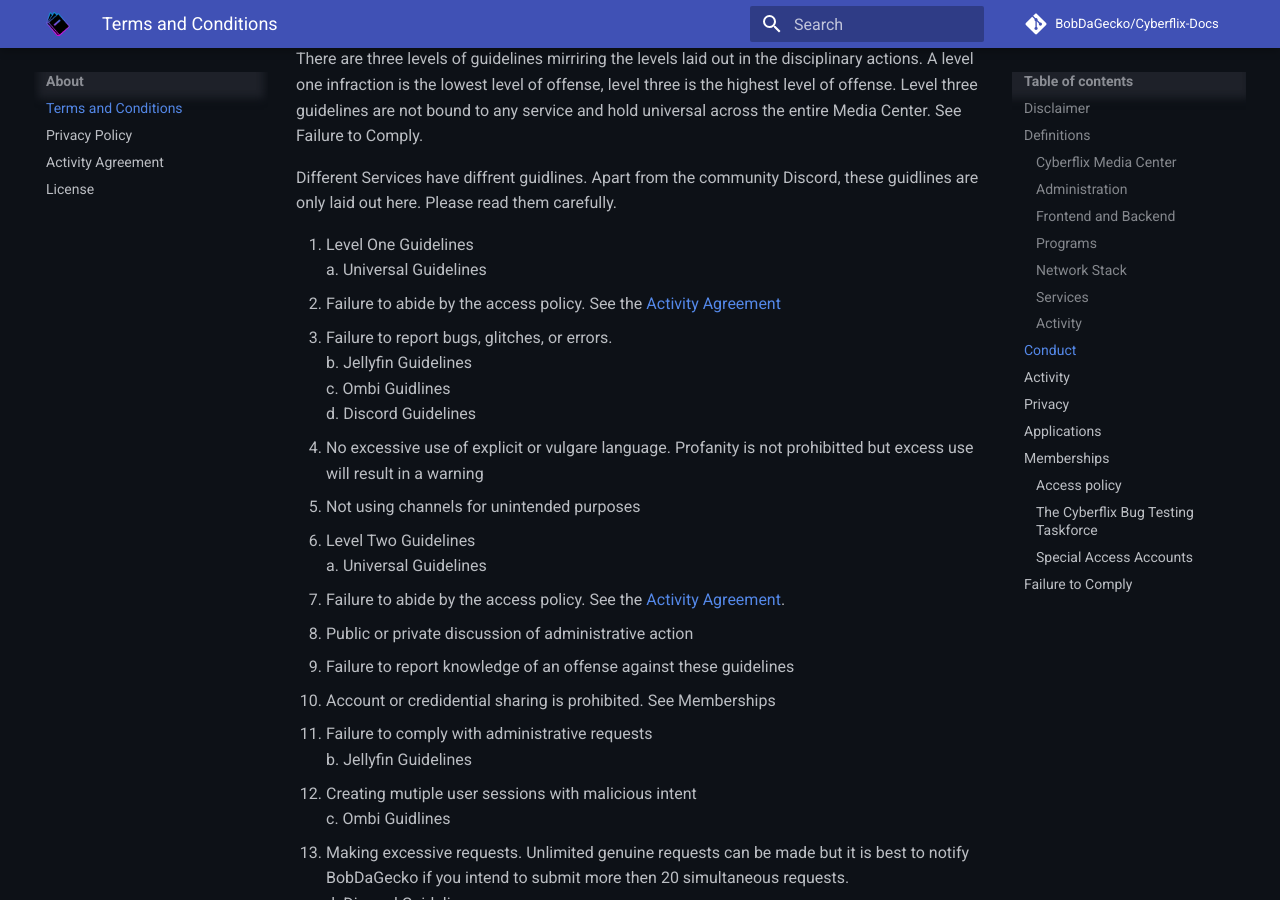
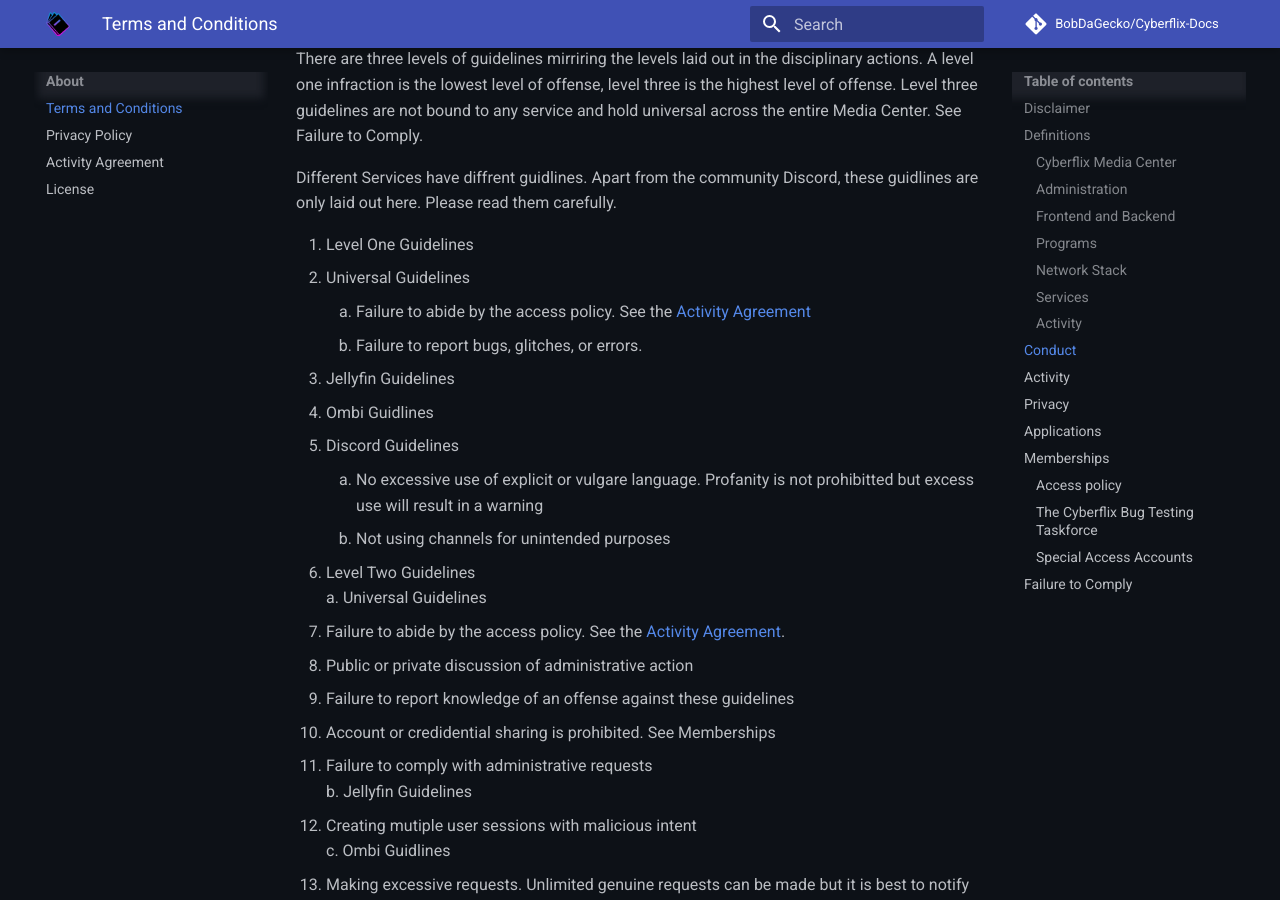
Before and after one commit to Cyberflix-Media/Cyberflix-Docs, an MkDocs documentation site: the page built from docs/about/terms-and-conditions.md, in a window 1280 px wide and 900 px high, scrolled down 2745 px. Built offline with MkDocs 1.6.1 and Material for MkDocs 9.7.7, drawn with Linux system fonts in a browser that asks for light colours; comment, search, counter and statistics services are not loaded; part of the change alters nothing that is shown.

```diff
--- a/docs/about/terms-and-conditions.md
+++ b/docs/about/terms-and-conditions.md
@@ -57,15 +57,15 @@ These guidelines are laid out hierarchically as some rules hold greater importan
 Different Services have diffrent guidlines. Apart from the community Discord, these guidlines are only laid out here. Please read them carefully.
 
 1. Level One Guidelines
-  a. Universal Guidelines
-  - Failure to abide by the access policy. See the [Activity Agreement](https://docs.cyberflix.io/about/activity-agreement/)
-  - Failure to report bugs, glitches, or errors.
-  b. Jellyfin Guidelines
-  c. Ombi Guidlines
-  d. Discord Guidelines
-   - No excessive use of explicit or vulgare language. Profanity is not prohibitted but excess use
+  1. Universal Guidelines
+    1. Failure to abide by the access policy. See the [Activity Agreement](https://docs.cyberflix.io/about/activity-agreement/)
+    2. Failure to report bugs, glitches, or errors.
+  2. Jellyfin Guidelines
+  3. Ombi Guidlines
+  4. Discord Guidelines
+    1. No excessive use of explicit or vulgare language. Profanity is not prohibitted but excess use
    will result in a warning
-   - Not using channels for unintended purposes
+    2. Not using channels for unintended purposes
 2. Level Two Guidelines
   a. Universal Guidelines
   - Failure to abide by the access policy. See the [Activity Agreement](https://docs.cyberflix.io/about/activity-agreement/).
```
